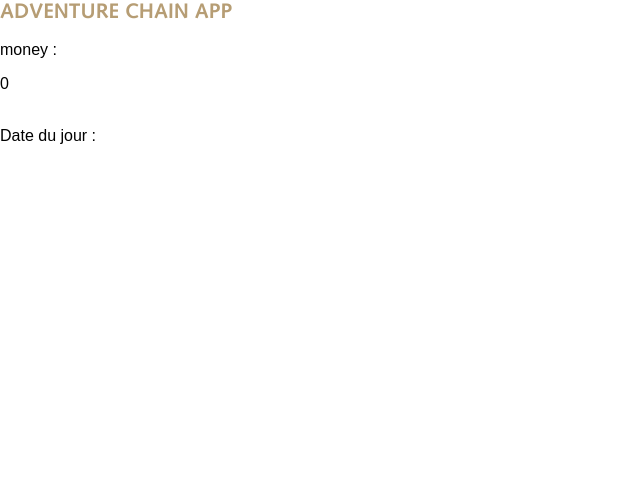
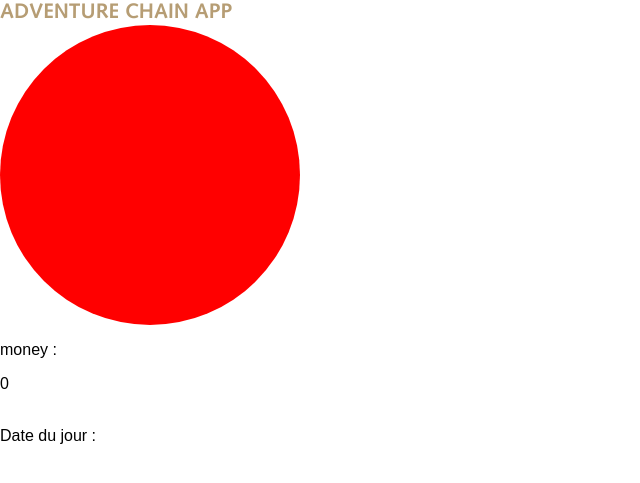
Before and after one commit to robinMastro/adventure, a PHP site: page /app/app.php in a window 1280 px wide. Shown: the top 483 px of the page, without its empty margins (0-640 px from the left). Run offline with PHP 8.4, Linux system fonts and the light colour scheme; some libraries are stand-ins or nearby versions.

Commit message:
Retour du bouton rouge

```diff
--- a/css/styles.css
+++ b/css/styles.css
@@ -2,7 +2,12 @@
 /*	PAGE
 /************************************************************************/
 
-
+#clickme{
+  width: 300px;
+  height: 300px;
+  border-radius: 100%;
+  background: red;
+}
 
 body{
 	 background: #fff;
```
